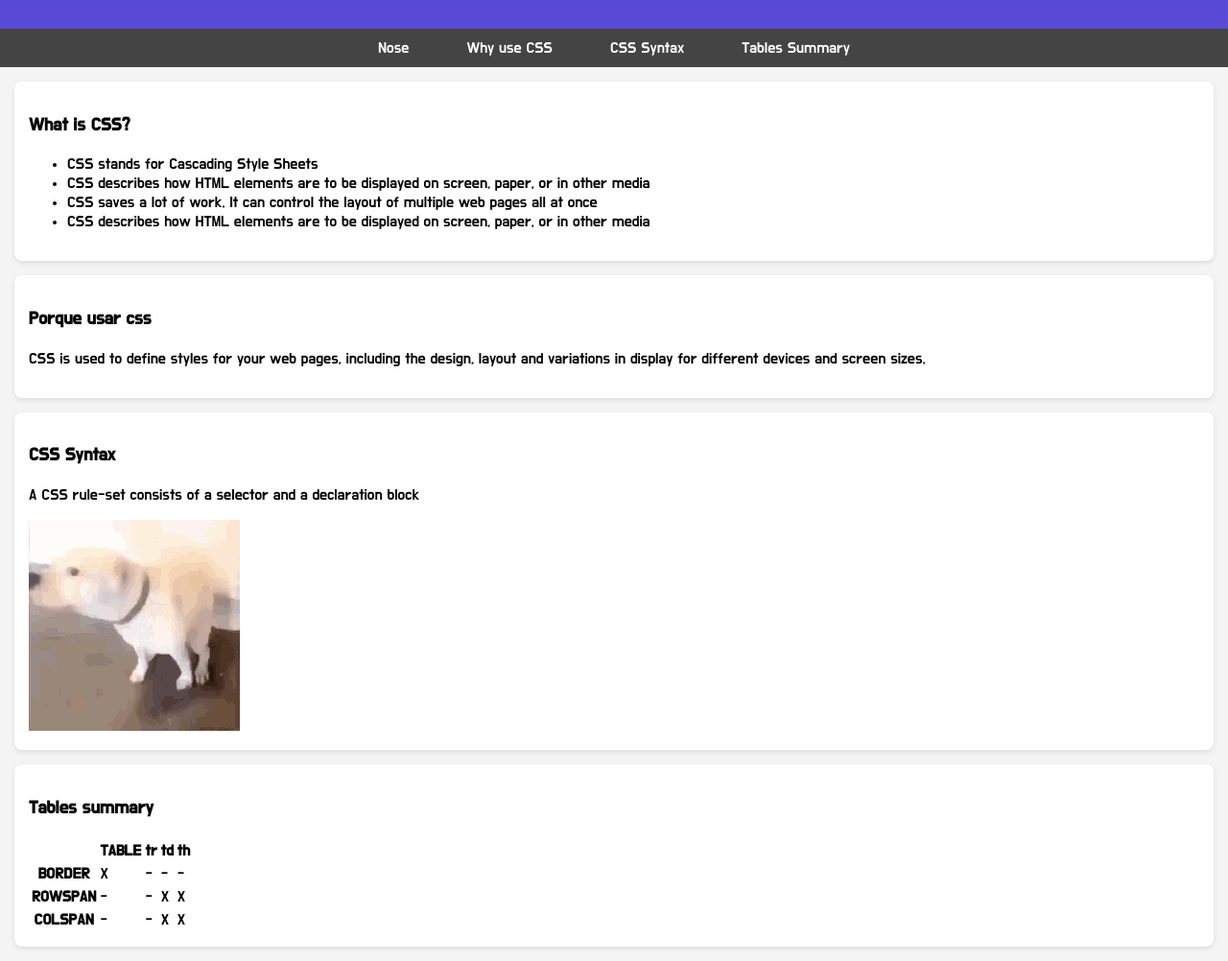
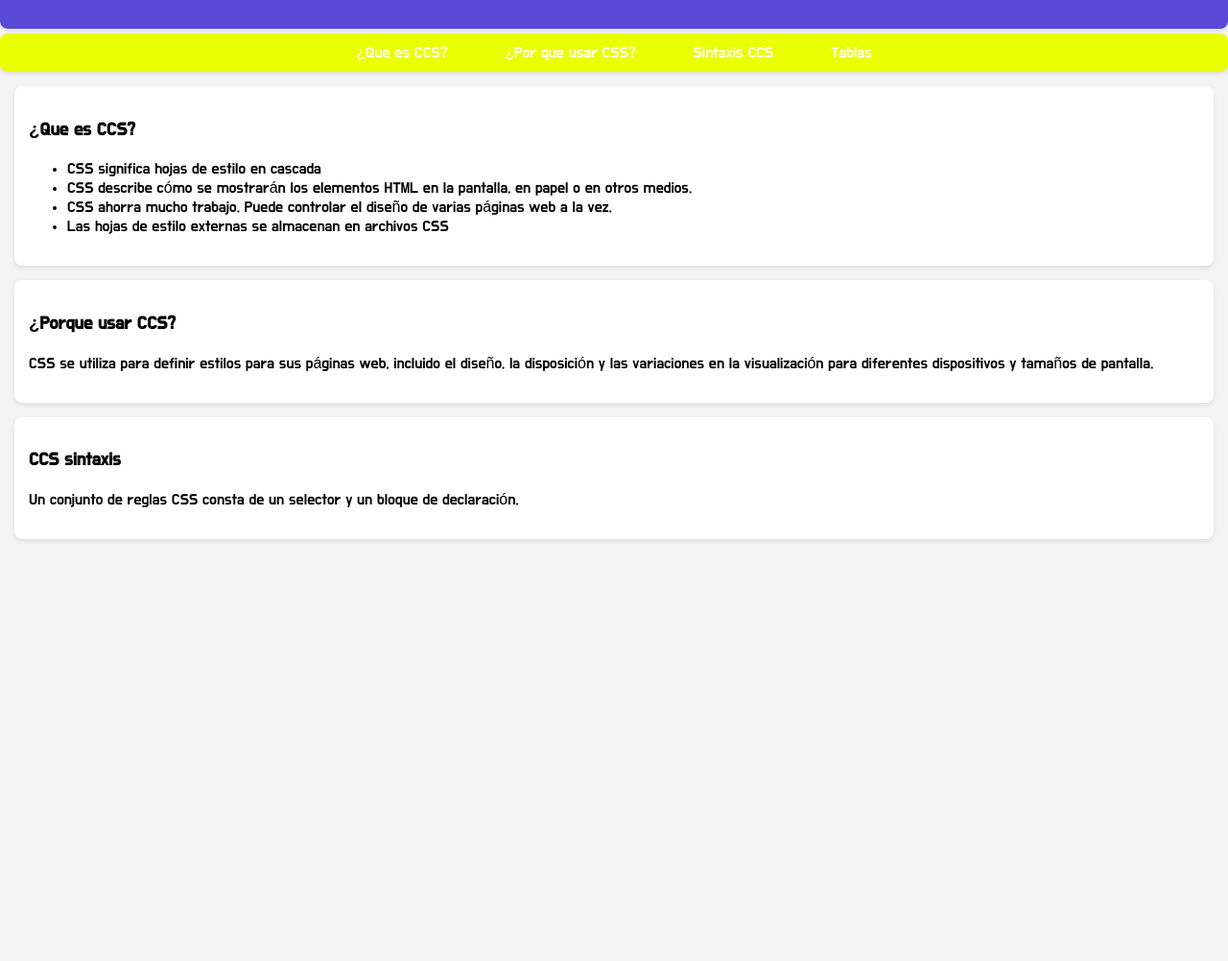
Before and after one commit to THEGAMEGM/First-public-web, a plain HTML site: page index.html in a window 1280 px wide. Shown: the part 83-1085 px from the top of the page at 96% size. After the commit the page ends 800 px from the top, so only its background shows below. Drawn offline with Linux system fonts and the light colour scheme.

Commit message:
Tranlate update

```diff
--- a/Styles/estilos.css
+++ b/Styles/estilos.css
@@ -12,10 +12,17 @@ header {
     color: #fff;
     padding: 10px 0px 20px;
     text-align: center;
+    border-radius: 8px;
+    box-shadow: 0 2px 5px rgba(0, 0, 0, 0.1);
+    margin-bottom: 5px;
 }
 
 .navbar {
-    background: #444;
+    background: #eaff00;
+    border-radius:  5px;
+    border-radius: 8px;
+    box-shadow: 0 2px 5px rgba(0, 0, 0, 0.1);
+
 }
 
 .nav-list {
@@ -35,7 +42,7 @@ header {
     text-decoration: none;
     padding: 10px 15px;
     border-radius: 5px;
-    transition: background 0.3s;
+    transition: background 0.5s;
 }
 
 .nav-link:hover {
@@ -51,8 +58,8 @@ section {
 }
 
 section:hover{
-
     background: #4f4dc550;
+    transition: background 0.5s;
 }
 
 section:target{
--- a/index.html
+++ b/index.html
@@ -14,76 +14,35 @@
 	</header>
 	<nav class="navbar">
 		<ul class="nav-list">
-			<li class="nav-item"><a class="nav-link" href="#What">Nose</a></li>
-			<li class="nav-item"><a class="nav-link" href="#Why">Why use CSS</a></li>
-			<li class="nav-item"><a class="nav-link" href="#Sintax">CSS Syntax</a></li>
-			<li class="nav-item"><a class="nav-link" href="#Tables">Tables Summary</a></li>
+			<li class="nav-item"><a class="nav-link" href="#What">¿Que es CCS?</a></li>
+			<li class="nav-item"><a class="nav-link" href="#Why">¿Por que usar CSS?</a></li>
+			<li class="nav-item"><a class="nav-link" href="#Sintax">Sintaxis CCS</a></li>
+			<li class="nav-item"><a class="nav-link" href="#Tables">Tablas</a></li>
 		</ul>
 	</nav>
 	<section id="What">
 		<a href="#What">
-			<h3>What is CSS?</h3>
+			<h3>¿Que es CCS?</h3>
 			<ul>
-				<li>CSS stands for Cascading Style Sheets</li>
-				<li>CSS describes how HTML elements are to be displayed on screen, paper, or in other media</li>
-				<li>CSS saves a lot of work. It can control the layout of multiple web pages all at once</li>
-				<li>CSS describes how HTML elements are to be displayed on screen, paper, or in other media</li>
+				<li>CSS significa hojas de estilo en cascada</li>
+				<li>CSS describe cómo se mostrarán los elementos HTML en la pantalla, en papel o en otros medios.</li>
+				<li>CSS ahorra mucho trabajo. Puede controlar el diseño de varias páginas web a la vez.</li>
+				<li>Las hojas de estilo externas se almacenan en archivos CSS</li>
 			</ul>
 		</a>
 	</section>
 
 	<section id="Why">
 		<a href="#Why">
-			<h3>Porque usar css</h3>
-			<p>CSS is used to define styles for your web pages, including the design, layout and variations in display for different devices and screen sizes.</p>
+			<h3>¿Porque usar CCS?</h3>
+			<p>CSS se utiliza para definir estilos para sus páginas web, incluido el diseño, la disposición y las variaciones en la visualización para diferentes dispositivos y tamaños de pantalla.</p>
 		</a>
 	</section>
 
 	<section id="Sintax">
 		<a href="#Sintax">
-			<h3>CSS Syntax</h3>
-			<p>A CSS rule-set consists of a selector and a declaration block</p>
-			<img src="Imagenes/selector.gif">
-		</a>
-	</section>
-
-	<section id="Tables">
-		<a href="#Tables">
-			<h3>Tables summary</h3>
-			<table>
-				<tr>
-					<td></td>
-					<th>TABLE</th>
-					<th>tr</th>
-					<th>td</th>
-					<th>th</th>
-				</tr>
-
-				<tr>
-					<th>BORDER</th>
-					<td>X</td>
-					<td>-</td>
-					<td>-</td>
-					<td>-</td>
-				</tr>
-
-				<tr>
-					<th>ROWSPAN</th>
-					<td>-</td>
-					<td>-</td>
-					<td>X</td>
-					<td>X</td>
-				</tr>
-
-				<tr>
-					<th>COLSPAN</th>
-					<td>-</td>
-					<td>-</td>
-					<td>X</td>
-					<td>X</td>
-				</tr>
-
-			</table>
+			<h3>CCS sintaxis</h3>
+			<p>Un conjunto de reglas CSS consta de un selector y un bloque de declaración.</p>
 		</a>
 	</section>
 </body>
```
